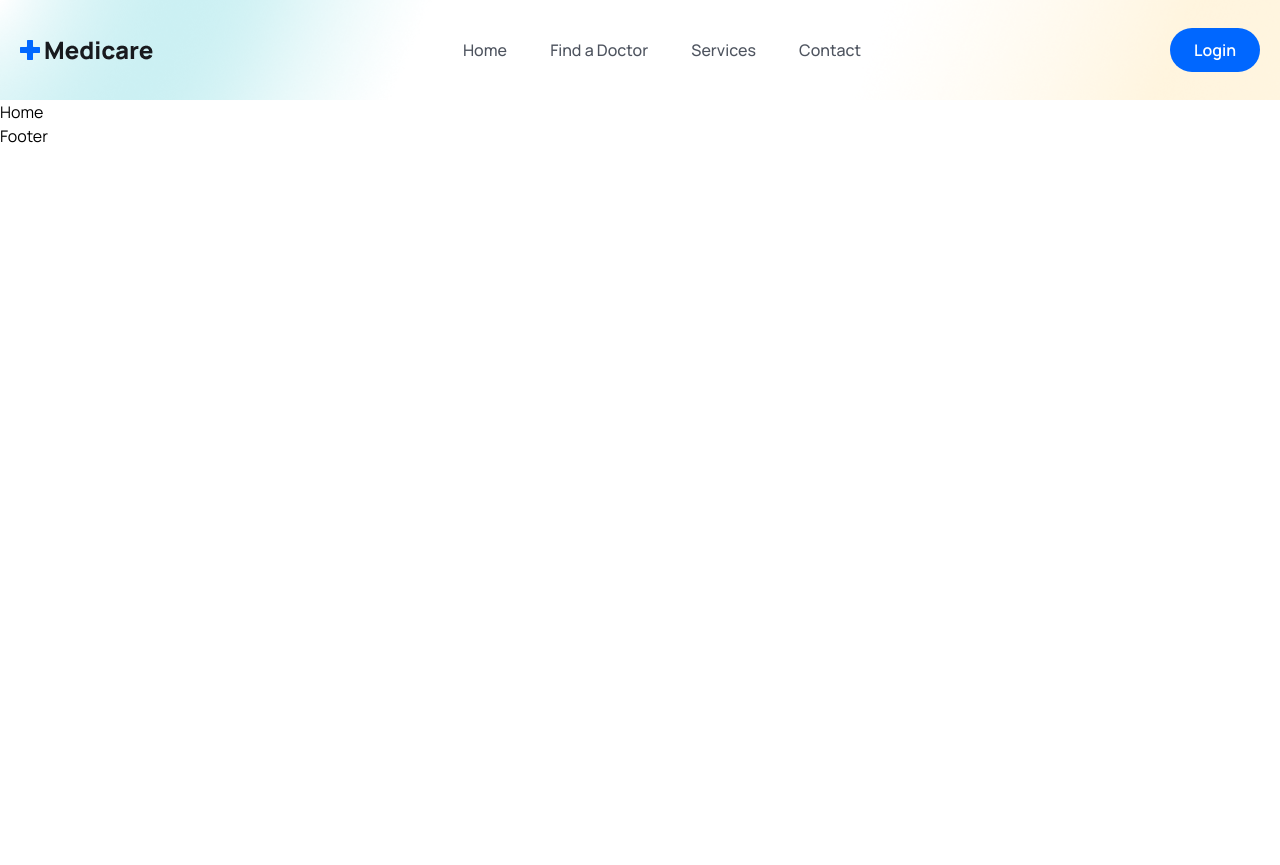
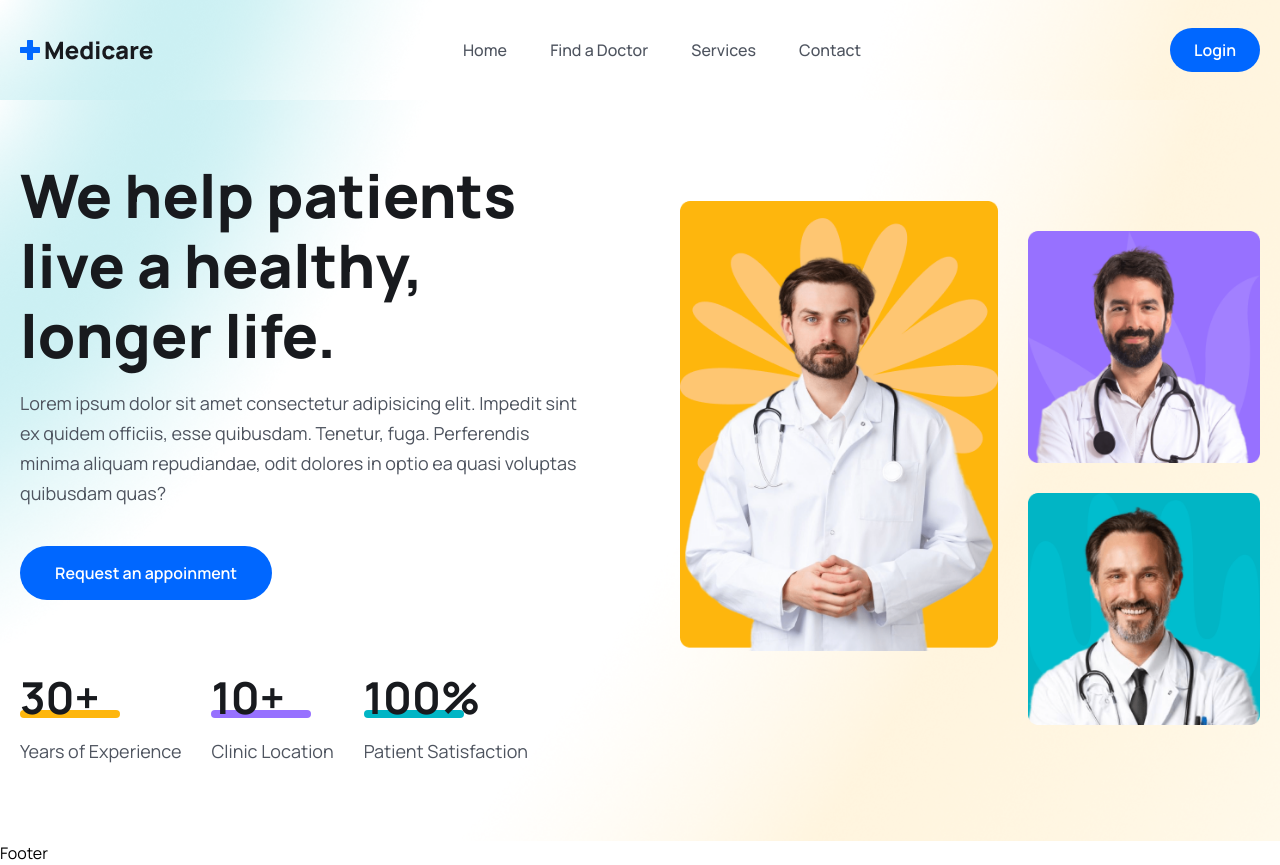
Before and after one commit to shagors/doctor-appointment, a React (Vite) app in the folder frontend/: page / in a window 1280 px wide. Before the commit the page ends 800 px from the top, so only its background shows below. Built offline with nearby package versions, Linux system fonts and the light colour scheme.

Commit message:
design hero section and add images

```diff
--- a/frontend/src/index.css
+++ b/frontend/src/index.css
@@ -21,12 +21,16 @@
     @apply text-[44px] leading-[54px] font-[700] text-headingColor;
   }
 
-  .text_para {
-    @apply text-[18px] leading[30px] font-[400] text-textColor mt-[18px];
+  .text__para {
+    @apply text-[18px] leading-[30px] font-[400] text-textColor mt-[18px];
   }
 
   .header {
     @apply bg-[url('./assets/images/mask.png')] bg-no-repeat bg-center bg-cover w-full h-[100px] leading-[100px];
+  }
+
+  .hero__section {
+    @apply bg-[url('./assets/images/hero-bg.png')] bg-no-repeat bg-center bg-cover;
   }
 }
 
--- a/frontend/src/pages/Home.jsx
+++ b/frontend/src/pages/Home.jsx
@@ -1,7 +1,74 @@
 import React from "react";
+import heroImg01 from "../assets/images/hero-img01.png";
+import heroImg02 from "../assets/images/hero-img02.png";
+import heroImg03 from "../assets/images/hero-img03.png";
 
 const Home = () => {
-  return <div>Home</div>;
+  return (
+    <>
+      {/* ========== hero section ============= */}
+      <section className="hero__section pt-[60px] 2xl:h-[800px]">
+        <div className="container">
+          <div className="flex flex-col lg:flex-row gap-[90px] items-center justify-between">
+            {/* ============ hero content ============ */}
+            <div className="">
+              <div className="lg:w-[570px]">
+                <h1 className="text-[36px] leading-[46px] text-headingColor font-[800] md:text-[60px] md:leading-[70px]">
+                  We help patients live a healthy, longer life.
+                </h1>
+                <p className="text__para">
+                  Lorem ipsum dolor sit amet consectetur adipisicing elit.
+                  Impedit sint ex quidem officiis, esse quibusdam. Tenetur,
+                  fuga. Perferendis minima aliquam repudiandae, odit dolores in
+                  optio ea quasi voluptas quibusdam quas?
+                </p>
+
+                <button className="btn">Request an appoinment</button>
+              </div>
+
+              {/* ====== hero counter ========== */}
+              <div className="mt-[30px] lg:mt-[70px] flex flex-col lg:flex-row lg:items-center gap-5 lg:gap-[30px]">
+                <div>
+                  <h2 className="text-[36px] leading-[56px] lg:text-[44px] lg:leading-[54px] font-[700] text-headingColor">
+                    30+
+                  </h2>
+                  <span className="w-[100px] h-2 bg-yellowColor rounded-full block mt-[-14px]"></span>
+                  <p className="text__para">Years of Experience</p>
+                </div>
+
+                <div>
+                  <h2 className="text-[36px] leading-[56px] lg:text-[44px] lg:leading-[54px] font-[700] text-headingColor">
+                    10+
+                  </h2>
+                  <span className="w-[100px] h-2 bg-purpleColor rounded-full block mt-[-14px]"></span>
+                  <p className="text__para">Clinic Location</p>
+                </div>
+
+                <div>
+                  <h2 className="text-[36px] leading-[56px] lg:text-[44px] lg:leading-[54px] font-[700] text-headingColor">
+                    100%
+                  </h2>
+                  <span className="w-[100px] h-2 bg-irisBlueColor rounded-full block mt-[-14px]"></span>
+                  <p className="text__para">Patient Satisfaction</p>
+                </div>
+              </div>
+            </div>
+
+            {/* ============ hero content ============ */}
+            <div className="flex gap-[30px] justify-end">
+              <div className="">
+                <img src={heroImg01} alt="Hero-Image" className="w-full" />
+              </div>
+              <div className="mt-[30px]">
+                <img src={heroImg02} alt="" className="w-full mb-[30px]" />
+                <img src={heroImg03} alt="" className="w-full" />
+              </div>
+            </div>
+          </div>
+        </div>
+      </section>
+    </>
+  );
 };
 
 export default Home;
```
